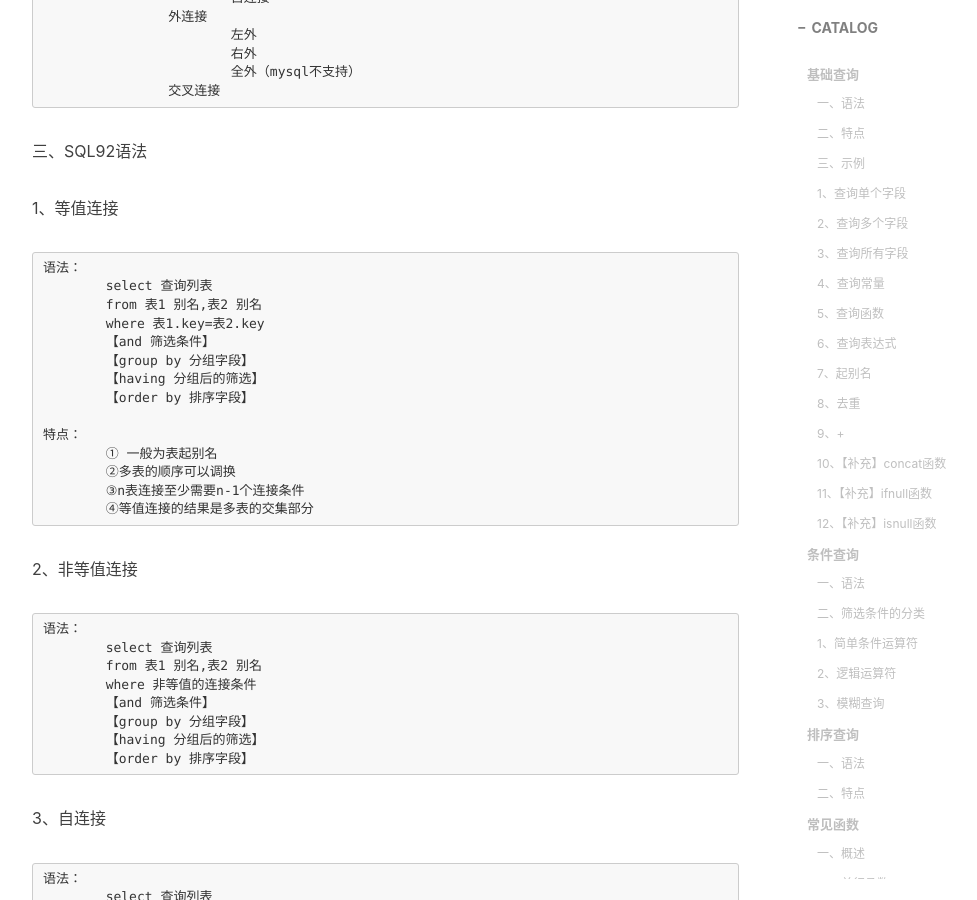
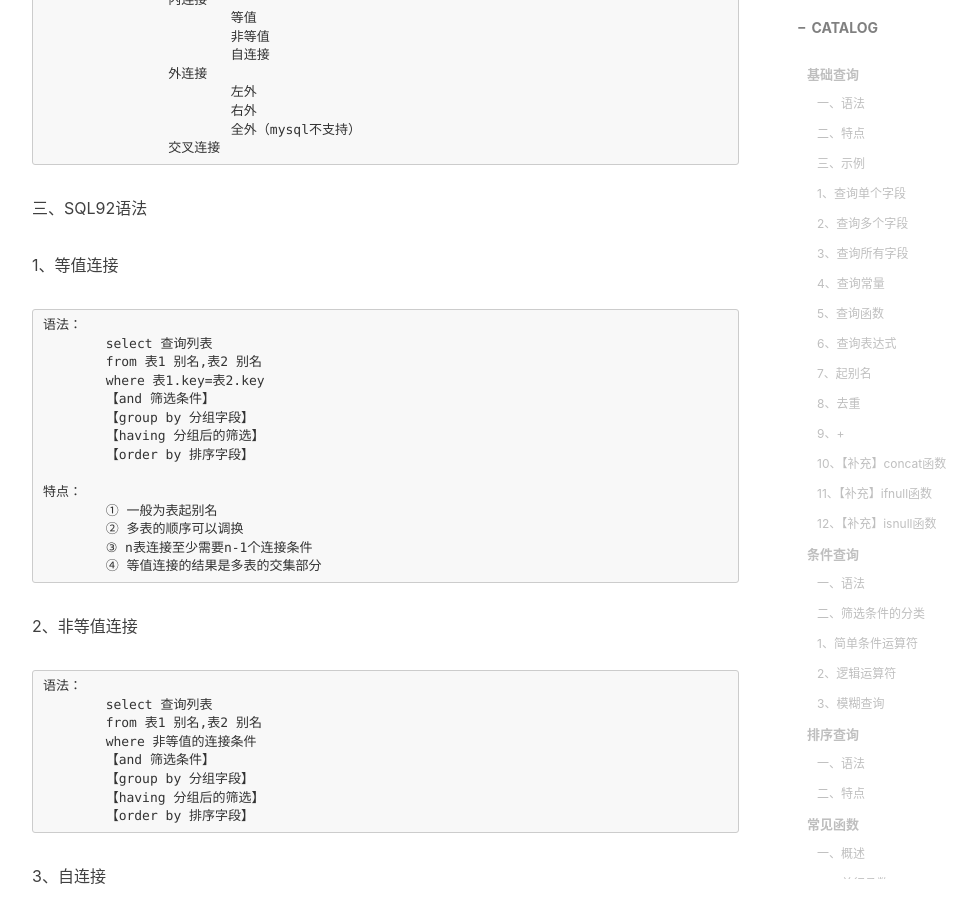
Before and after one commit to hongjiapeng/hongjiapeng.github.io, a Jekyll site: the page built from _posts/2021-03-10-MySQL复习-2.md, in a window 1280 px wide and 900 px high, scrolled down 7356 px. Shown: the whole window, without its empty margins (233-1210 px from the left). Built offline with Jekyll 4.4.1, drawn with Linux system fonts in a browser that asks for light colours; nearby versions of some CDN libraries; comment, search, counter and statistics services are not loaded; some of the changed text lies outside the part shown.

Commit message:
update note

````diff
--- a/_posts/2021-03-10-MySQL复习-2.md
+++ b/_posts/2021-03-10-MySQL复习-2.md
@@ -334,9 +336,9 @@ select 字段1，字段2 from 表1，表2,...;
 
 特点：
 	① 一般为表起别名
-	②多表的顺序可以调换
-	③n表连接至少需要n-1个连接条件
-	④等值连接的结果是多表的交集部分
+	② 多表的顺序可以调换
+	③ n表连接至少需要n-1个连接条件
+	④ 等值连接的结果是多表的交集部分
 ```
 
 
````
Also changed, not shown: other parts of _posts/2021-03-10-MySQL复习-2.md (+2 -0 lines), _posts/2021-03-10-MySQL复习.md (added, +19 -0 lines).
